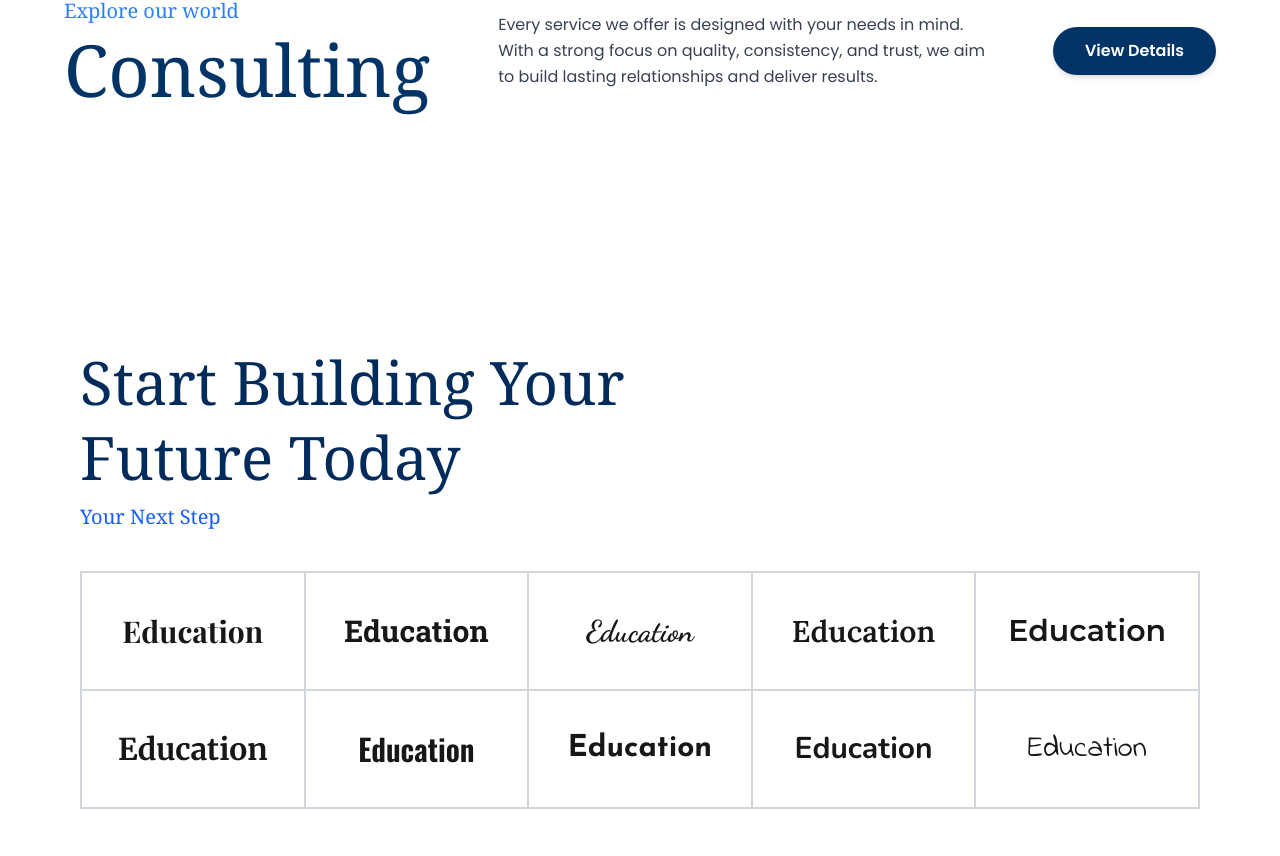
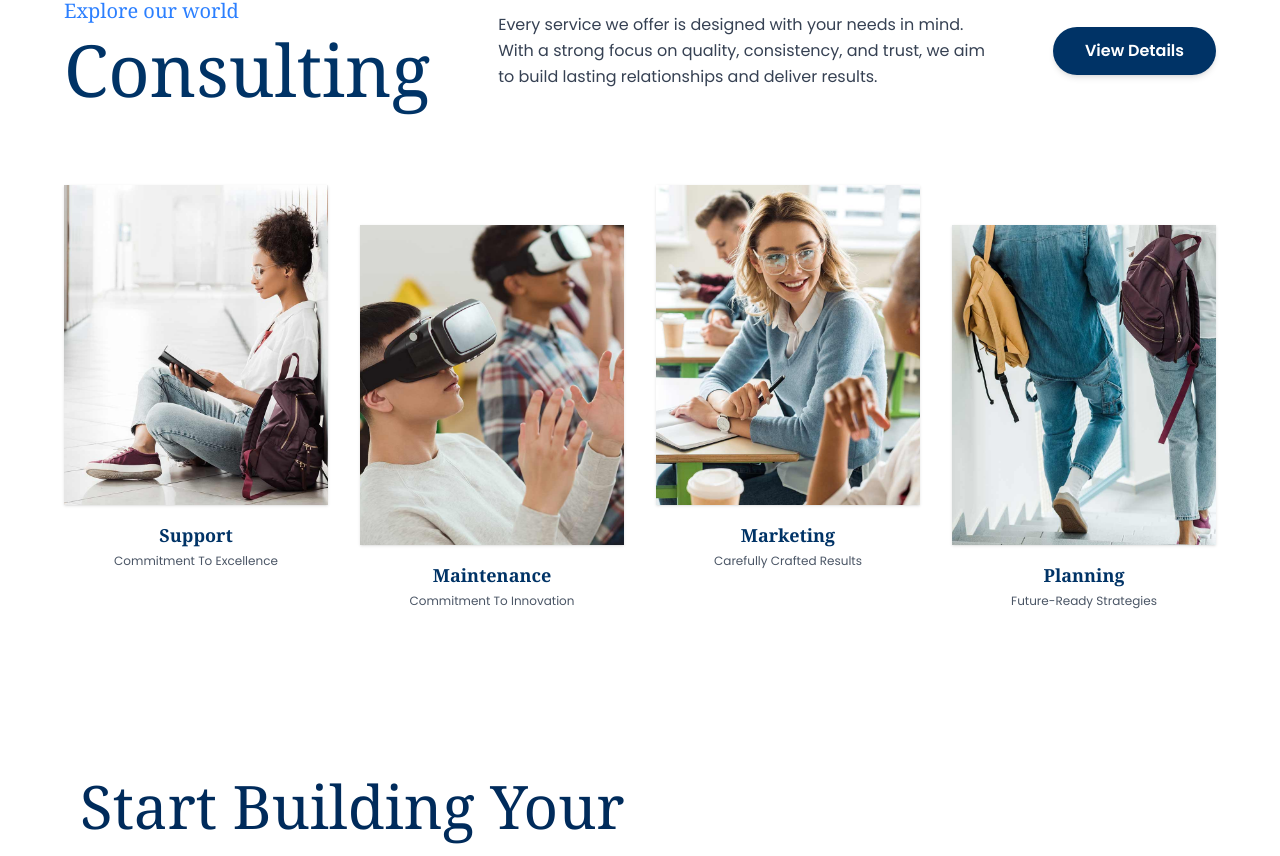
Before and after one commit to CodeQueen-AI/LMS-UI-Website-, a Next.js app: page / in a window 1280 px wide. Shown: the part 3124-3980 px from the top of the page. Built offline with nearby package versions, Linux system fonts and the light colour scheme.

Commit message:
Update Sec4.tsx

```diff
--- a/app/components/Sec4.tsx
+++ b/app/components/Sec4.tsx
@@ -1,7 +1,7 @@
 'use client';
 
 import Image from "next/image";
-import { motion, easeOut } from "framer-motion"; // ✅ import easing
+import { motion, Variants, Transition, Easing } from "framer-motion";
 import { Poppins } from "next/font/google";
 
 const poppins = Poppins({
@@ -9,28 +9,46 @@ const poppins = Poppins({
   weight: ["400", "500", "600", "700"],
 });
 
-export default function ConsultingSection() {
-  const fadeUp = {
+// ✅ Animation Variants
+const fadeUp: Variants = {
   hidden: { opacity: 0, y: 60 },
-    visible: (i = 1) => ({
+  visible: (i: number = 1) => ({
     opacity: 1,
     y: 0,
-      transition: { delay: i * 0.2, duration: 0.8, ease: easeOut }, // ✅ updated
+    transition: { delay: i * 0.2, duration: 0.8, ease: [0.25, 0.46, 0.45, 0.94] }, // ✅ Framer Motion compatible easing
   }),
 };
 
-  const imageVariants = {
+const imageVariants: Variants = {
   hidden: { opacity: 0, scale: 0.9, y: 50 },
-    visible: (i = 1) => ({
+  visible: (i: number = 1) => ({
     opacity: 1,
     scale: 1,
     y: 0,
-      transition: { delay: i * 0.3, duration: 0.8, ease: easeOut }, // ✅ updated
+    transition: { delay: i * 0.3, duration: 0.8, ease: [0.25, 0.46, 0.45, 0.94] }, // ✅ Framer Motion compatible easing
   }),
 };
 
+// ✅ TypeScript type for grid items
+interface GridItem {
+  img: string;
+  title: string;
+  desc: string;
+  delay?: number;
+  offset?: number;
+}
+
+const gridItems: GridItem[] = [
+  { img: "/Img5.jpg", title: "Support", desc: "Commitment To Excellence", delay: 0.1, offset: 0 },
+  { img: "/Img6.jpg", title: "Maintenance", desc: "Commitment To Innovation", delay: 0.2, offset: 10 },
+  { img: "/Img7.jpg", title: "Marketing", desc: "Carefully Crafted Results", delay: 0.3, offset: 0 },
+  { img: "/Img8.jpg", title: "Planning", desc: "Future-Ready Strategies", delay: 0.4, offset: 10 },
+];
+
+export default function ConsultingSection() {
   return (
     <section className={`w-full bg-white py-20 px-6 md:px-16 ${poppins.className}`}>
+      {/* ---------- Header Row (3 Columns) ---------- */}
       <motion.div
         className="max-w-7xl mx-auto flex flex-col md:flex-row items-center justify-between gap-10 mb-20"
         initial="hidden"
@@ -38,7 +56,7 @@ export default function ConsultingSection() {
         viewport={{ once: false, amount: 0.2 }}
       >
         {/* Left Column */}
-        <motion.div className="text-left" variants={fadeUp} custom={0.2}>
+        <motion.div className="text-left" variants={fadeUp} custom={0}>
           <p className="text-blue-500 font-medium font-serif text-xl mb-2">
             Explore our world
           </p>
@@ -48,11 +66,7 @@ export default function ConsultingSection() {
         </motion.div>
 
         {/* Center Column */}
-        <motion.div
-          className="max-w-2xl text-left"
-          variants={fadeUp}
-          custom={0.4}
-        >
+        <motion.div className="max-w-2xl text-left" variants={fadeUp} custom={1}>
           <p className="text-base leading-relaxed text-gray-700">
             Every service we offer is designed with your needs in mind. <br />
             With a strong focus on quality, consistency, and trust, we aim <br /> to
@@ -61,11 +75,7 @@ export default function ConsultingSection() {
         </motion.div>
 
         {/* Right Column */}
-        <motion.div
-          className="text-center md:text-right"
-          variants={fadeUp}
-          custom={0.6}
-        >
+        <motion.div className="text-center md:text-right" variants={fadeUp} custom={2}>
           <motion.button
             className="bg-[#003366] text-white px-8 py-3 rounded-full font-semibold whitespace-nowrap transition-all duration-300 transform hover:scale-105 hover:bg-[#4da6ff] shadow-md hover:shadow-xl cursor-pointer"
             whileHover={{
@@ -79,9 +89,9 @@ export default function ConsultingSection() {
         </motion.div>
       </motion.div>
 
-      {/* Image Grid */}
+      {/* ---------- Image Grid ---------- */}
       <div className="max-w-6xl mx-auto grid grid-cols-1 sm:grid-cols-2 md:grid-cols-4 gap-8">
-        {[ /* your grid items */ ].map((item, i) => (
+        {gridItems.map((item, i) => (
           <motion.div
             key={i}
             className={`text-center ${item.offset ? "mt-10" : ""}`}
```
Lines whose indentation alone changed are shown as unchanged.
